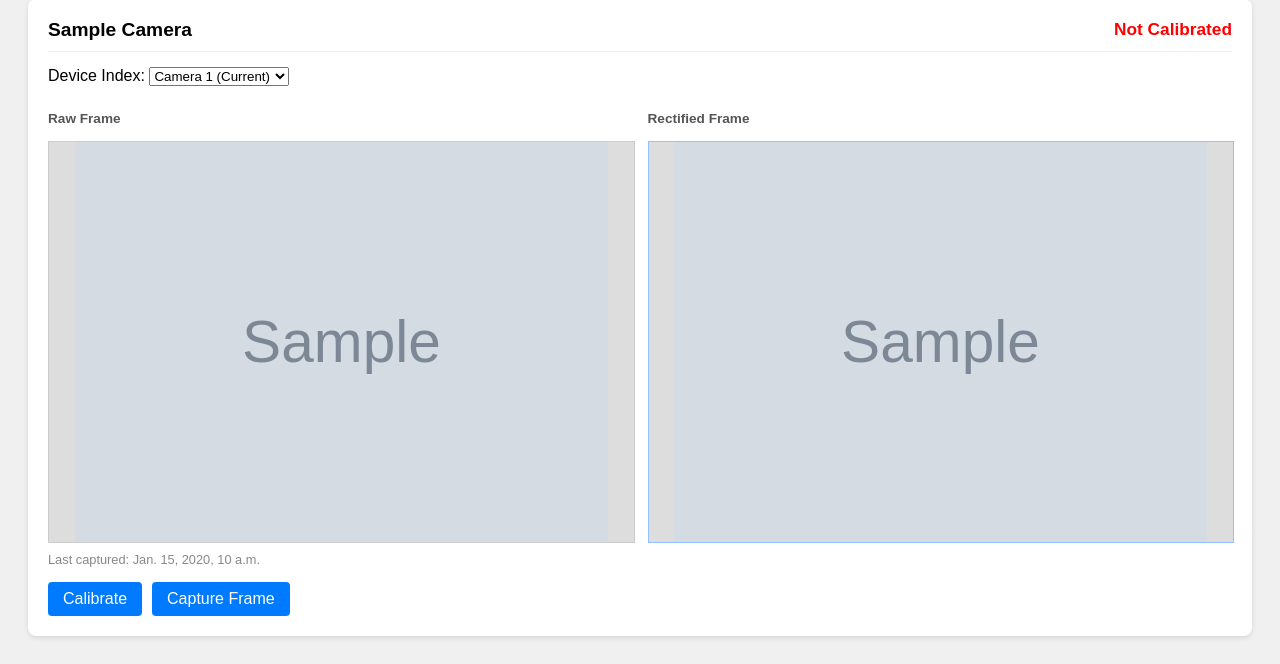
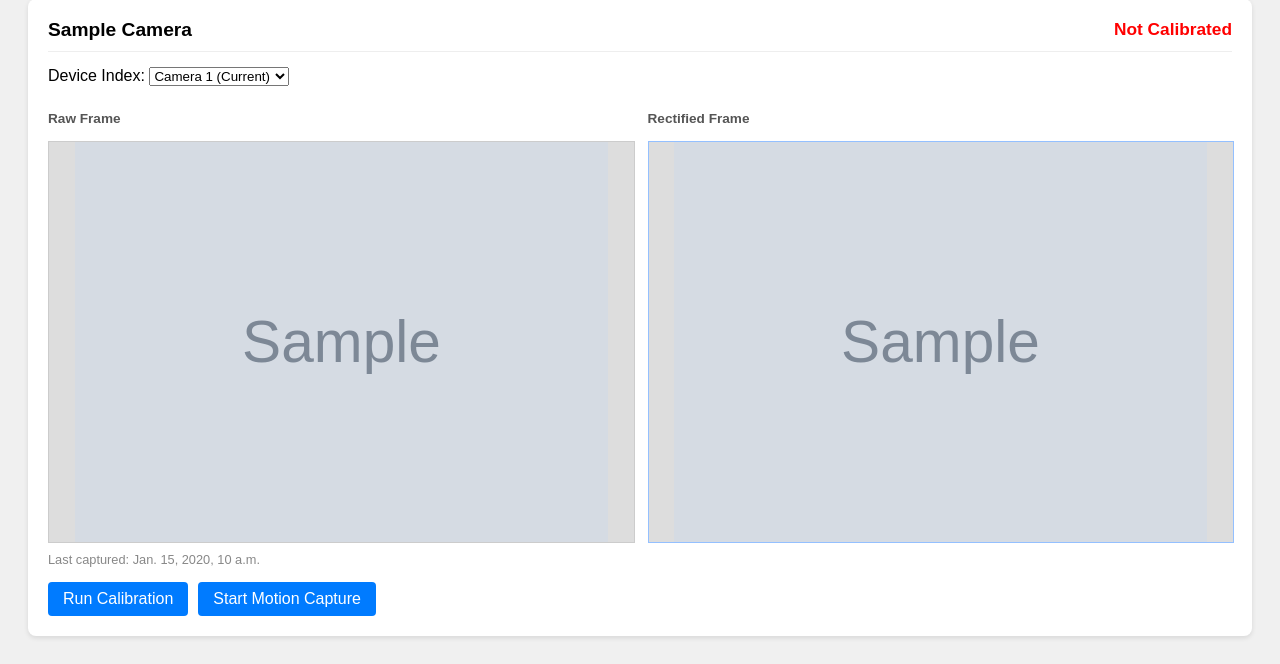
Before and after one commit to johnpoole/house_images, a Django app: template core/templates/core/sheet_detail.html in a window 1280 px wide. Shown: the part 167-831 px from the top of the page. Run offline with Django 5.2, Linux system fonts and the light colour scheme; data comes from the database, SQL or seed files in the repository; tables that the repository leaves empty hold one stand-in row (values such as "Sample post"); the template is opened without the code that fills it: values that come from a table or form of the project are taken from there, most other values are stand-ins (such as "Sample title", 1, 10 or a date in 2020); grey boxes marked "Sample" are stand-in pictures.

Commit message:
Refactor motion capture functionality and update related templates and URLs

```diff
--- a/core/templates/core/sheet_detail.html
+++ b/core/templates/core/sheet_detail.html
@@ -223,14 +223,14 @@
                     <input type="hidden" name="sheet_id" value="{{ sheet.number }}">
                     <input type="hidden" name="side" value="{{ camera.side }}">
                     <input type="hidden" name="next" value="{{ request.path }}">
-                    <button type="submit">Calibrate</button>
+                    <button type="submit">Run Calibration</button>
                 </form>
-                <form action="{% url 'capture' %}" method="post">
+                <form action="{% url 'motion_capture' %}" method="post">
                     {% csrf_token %}
                     <input type="hidden" name="sheet_id" value="{{ sheet.number }}">
                     <input type="hidden" name="side" value="{{ camera.side }}">
                     <input type="hidden" name="next" value="{{ request.path }}">
-                    <button type="submit">Capture Frame</button>
+                    <button type="submit">Start Motion Capture</button>
                 </form>
             </div>
         </div>
--- a/curling_cam/urls.py
+++ b/curling_cam/urls.py
@@ -10,5 +10,6 @@ urlpatterns = [
     path('sheet/<int:sheet_id>/', views.sheet_detail, name='sheet_detail'),
     path('update_camera/', views.update_camera, name='update_camera'),
     path('calibrate/', views.trigger_calibrate, name='calibrate'),
-    path('capture/', views.trigger_capture, name='capture'),
+    path('motion-capture/', views.trigger_motion_capture, name='motion_capture'),
+    path('capture/', views.trigger_motion_capture, name='capture'),
 ] + static(settings.MEDIA_URL, document_root=settings.MEDIA_ROOT)
```
Also changed, not shown: core/views.py (+24 -5 lines), README.md, 1 other file.
